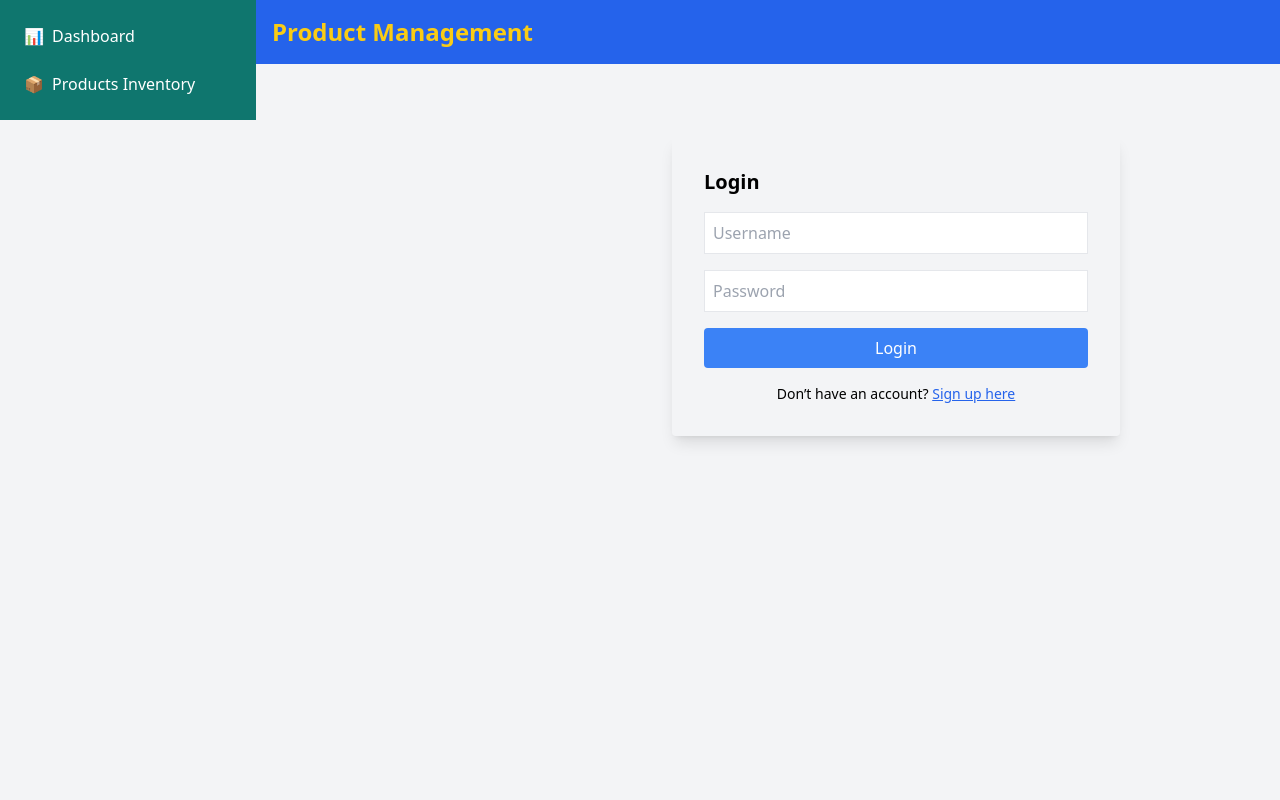
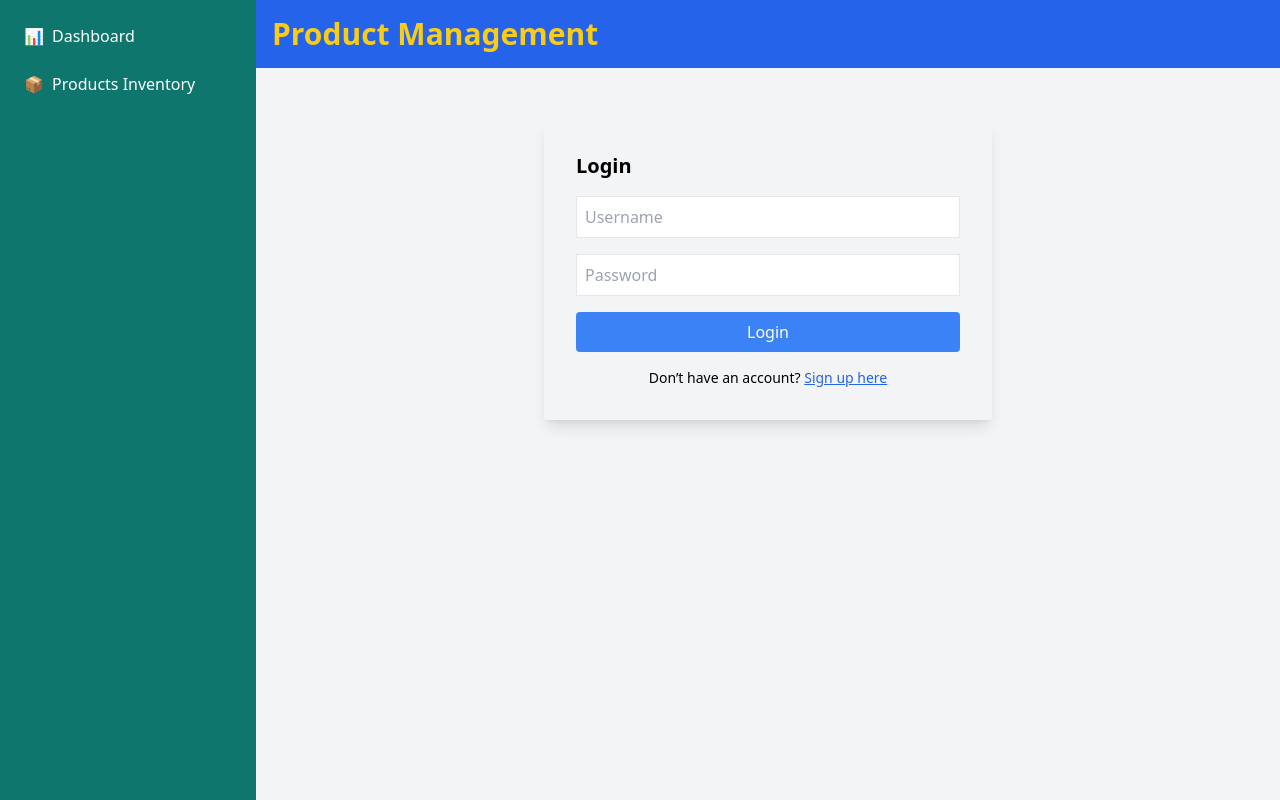
Before and after one commit to muhammadshakoor/crud-app-frontend, a React (Vite) app: page /login in a window 1280 px wide. Built offline with nearby package versions, Linux system fonts and the light colour scheme; no server answers.

Commit message:
sidebar updated App.tsx

```diff
--- a/src/App.tsx
+++ b/src/App.tsx
@@ -54,7 +54,6 @@
 // export default App;
 
 import { BrowserRouter as Router, Routes, Route, NavLink } from 'react-router-dom';
-import { useState } from 'react';
 import { AuthProvider } from './auth/AuthContext';
 import ProtectedRoute from './auth/ProtectedRoute';
 import ProductList from './components/ProductList';
@@ -62,23 +61,16 @@ import Login from './pages/Login';
 import Signup from './pages/Signup';
 import NotAuthorized from './pages/NotAuthorized';
 import Dashboard from './pages/Dashboard';
-import { Menu } from 'lucide-react';
 
 function App() {
-  const [sidebarOpen, setSidebarOpen] = useState(false);
-
   return (
     <AuthProvider>
       <Router>
         <div className="flex min-h-screen bg-gray-100">
-          {/* Sidebar */}
-          <div
-            className={`bg-teal-700 text-white p-4 fixed h-full overflow-y-auto z-20 transform transition-transform duration-300 ease-in-out
-              ${sidebarOpen ? 'translate-x-0' : '-translate-x-full'}
-              w-64 lg:translate-x-0 lg:static lg:block`}
-          >
+          {/* Fixed Sidebar */}
+          <div className="w-64 bg-teal-700 text-white p-4 fixed h-full overflow-y-auto">
             <nav>
-              <ul className="space-y-2 mt-12 lg:mt-0">
+              <ul className="space-y-2">
                 <li>
                   <NavLink
                     to="/dashboard"
@@ -103,32 +95,16 @@ function App() {
             </nav>
           </div>
 
-          {/* Main Content */}
-          <div className="flex-1 lg:ml-64 p-4 w-full">
-            {/* Header */}
-            <header className="bg-blue-600 text-white p-4 fixed top-0 left-0 right-0 z-10 flex justify-between items-center lg:left-64">
-              <button
-                className="lg:hidden text-white"
-                onClick={() => setSidebarOpen(!sidebarOpen)}
-              >
-                <Menu size={28} />
-              </button>
-              <h1 className="text-2xl font-bold text-yellow-400 mx-auto lg:mx-0">Product Management</h1>
+          {/* Main Content with Margin for Fixed Sidebar */}
+          <div className="flex-1 ml-64 p-4">
+            <header className="bg-blue-600 text-white p-4 fixed top-0 left-64 right-0 z-10 flex justify-between items-center rounded-none">
+              <h1 className="text-3xl font-bold text-yellow-400">Product Management</h1>
             </header>
-
-            {/* Main Section */}
-            <main className="container mx-auto p-4 pt-20 max-w-[95vw]">
+            <main className="container mx-auto p-4 pt-16 max-w-[90vw]">
               <Routes>
                 <Route path="/signup" element={<Signup />} />
                 <Route path="/login" element={<Login />} />
-                <Route
-                  path="/dashboard"
-                  element={
-                    <ProtectedRoute allowedRoles={['admin', 'user']}>
-                      <Dashboard />
-                    </ProtectedRoute>
-                  }
-                />
+                <Route path="/dashboard" element={<ProtectedRoute allowedRoles={['admin', 'user']}><Dashboard /></ProtectedRoute>} />
                 <Route
                   path="/"
                   element={
```
